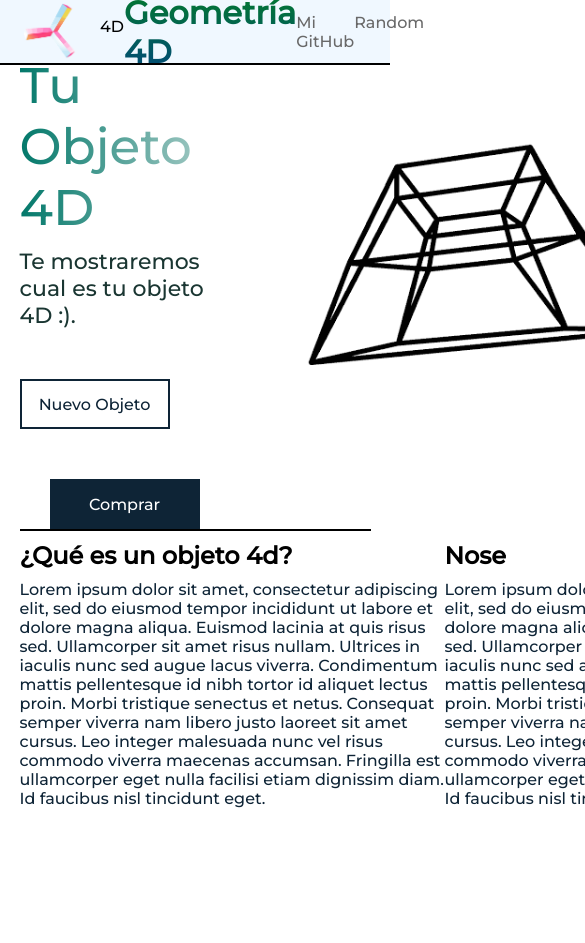
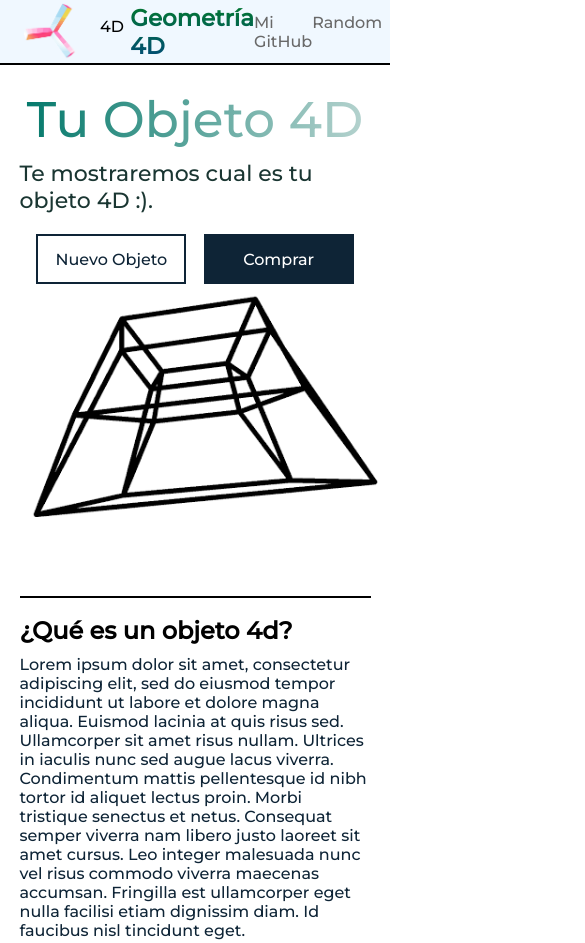
Before and after one commit to thelpix/1Pag.github.io, a plain HTML site: page index.html in a window 390 px wide. Shown: the top 943 px of the page, 585 px wide, since content can reach past the window. Before the commit the page ends 844 px from the top, so only its background shows below. Drawn offline with Linux system fonts and the light colour scheme.

Commit message:
Adaptación a Mobiles y  Animación
Los adapte verticalmente (columna) para celular
Arregle un error que hacia que los botones esten mal puestos cuando achico la pagina
Añadi una animación

```diff
--- a/index.html
+++ b/index.html
@@ -35,10 +35,12 @@
                 <h2>Tu Objeto 4D</h2>
                 <p>Te mostraremos cual es tu objeto 4D :).</p>
             </div>
+            <div class="botones">
                 <button onclick="buttonimg()" class="generar">Nuevo Objeto</button>
                 <a href="pag2.html">
                 <button class="comprar">Comprar</button>
                 </a>
+            </div>
         </div>
         <div id="Geom">
             <script>getRandomImage();</script>
--- a/styles.css
+++ b/styles.css
@@ -39,14 +39,14 @@ header {
     height: 300px;
 }
 #gift{
-    margin-left: 40%;
     width: 300px;
     height: auto;
+    margin-left: 35%;
 }
 .alma
 {
     color: #3E49BB;
-    margin-left: 30%;
+    text-align: center;
 }
 h1 {
     background:linear-gradient( #02782F, #024B78 );
@@ -89,6 +89,7 @@ nav{
     background: linear-gradient(to right,#02786a, #b8d4d0);
     -webkit-background-clip: text;
     -webkit-text-fill-color: transparent;
+    animation: to-left 1.5s;
 }
 .intro-texto p{
     margin-top: 10px;
@@ -99,8 +100,12 @@ button {
     justify-content: space-around;
     font-family: 'Montserrat', sans-serif;
 }
+.botones
+{
+    margin-top: 15px;
+}
 .generar {
-    margin: 50px 0px;
+    margin-right: 13px;
     border: 2px solid #0e2436;
     background: transparent;
     color: #0e2436;
@@ -110,7 +115,7 @@ button {
     font-size: 16px;
 }
 .comprar{
-    margin: 0px 30px 0px 30px;
+    margin-top: 5px;
     background: #0e2436;
     color: white;
     width: 150px;
@@ -127,18 +132,64 @@ button {
     margin-top: 10px;
 }
 
-
-
 .bloque-texto {
-  margin: auto;
+    margin: auto;
 }
 
 .titulo1 {
     margin-bottom: 10px;
-
 }
 
 .texto1 {
     color: #0e2436;
     width: 425px;
 }
+
+@keyframes to-left
+{
+    0%{
+        opacity: 0;
+        transform: translateX(50px);
+    }
+    100%{
+        opacity: 1;
+        transform: translateX(0px);
+    }
+}
+
+@media screen and (max-width : 700px)
+{
+    .presentacion{
+        flex-direction: column;
+    }
+    .intro-texto h2 {
+        margin-top: 34px;
+        text-align: center;
+    }
+    .botones{
+        text-align: center;
+    }
+    #Geom{
+        margin-top: 8px;
+    }
+    h1{
+        font-size: 23px;
+    }
+    .bloque{
+        flex-direction: column;
+    }
+    .bloque-texto{
+        margin-top: 8px;
+    }
+    .texto1{
+        width: auto;
+    }
+    .pag2_body{
+        text-align: center;
+        flex-direction: column;
+    }
+    #gift{
+        margin-right: 25%;
+        margin-left: 25%;
+    }
+}
```
Also changed, not shown: pag2.html (+1 -1 lines).
